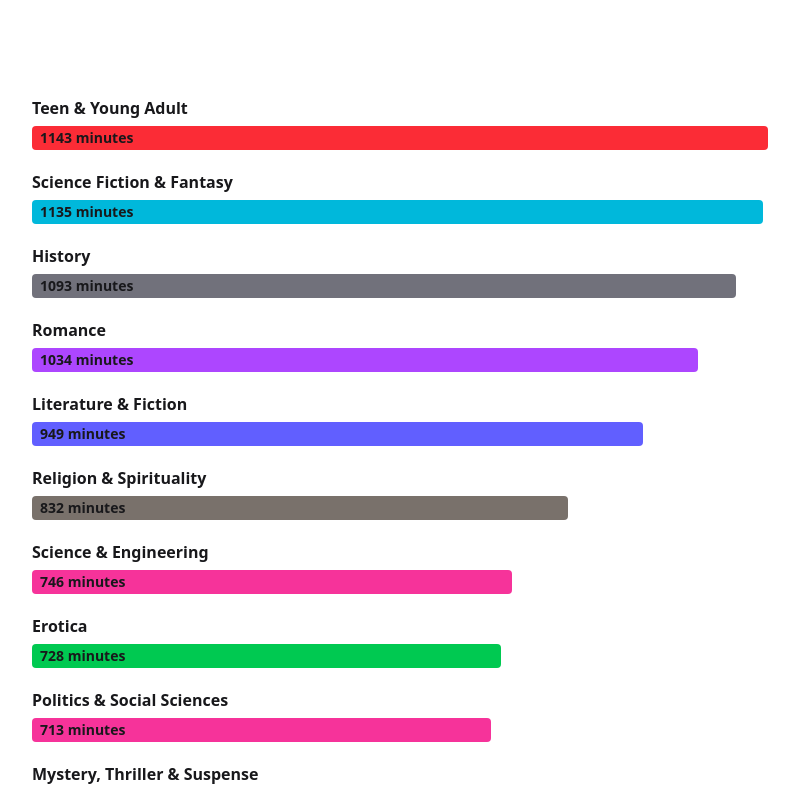
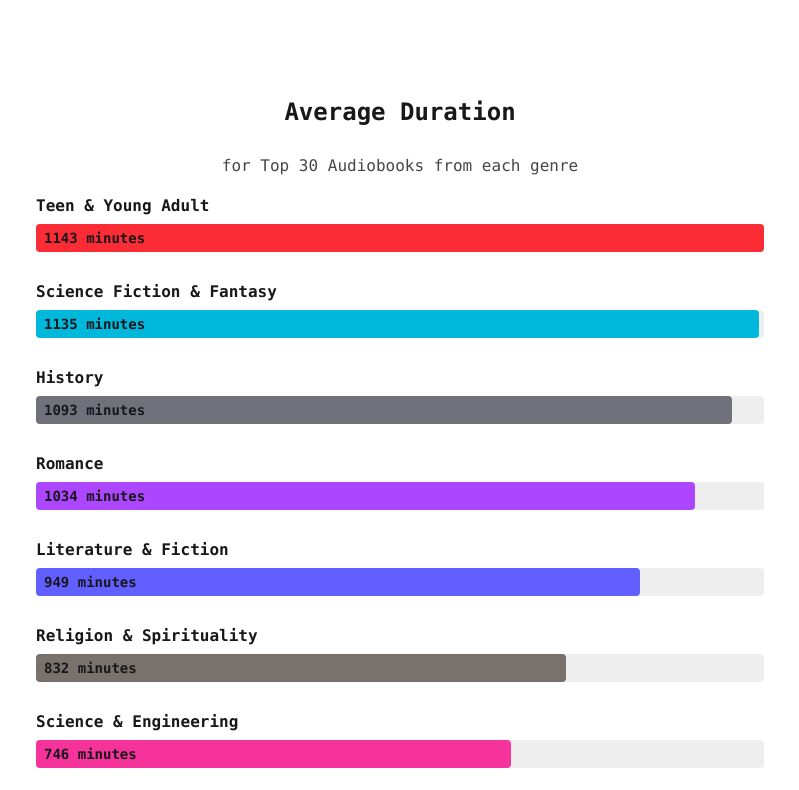
Before and after one commit to iaseth/data-is-beautiful, a SvelteKit app in the folder sv-master/: page /audible in a window 1280 px wide. Shown: the top 790 px of the page, without its empty margins (240-1039 px from the left). Built offline with nearby package versions, Linux system fonts and the light colour scheme.

Commit message:
Added a BookCategory component

```diff
--- a/sv-master/src/routes/audible/+page.svelte
+++ b/sv-master/src/routes/audible/+page.svelte
@@ -1,6 +1,6 @@
 
 <script lang="ts">
-	import { getTailwindBgClass } from "./colors";
+	import BookCategory from "./BookCategory.svelte";
 	import { getCategories } from "./data";
 
 	const cats = getCategories();
@@ -11,15 +11,15 @@
 	<title>Audible Insights</title>
 </svelte:head>
 
-<section>
-	<section class="max-w-3xl mx-auto px-4 py-24 space-y-5">
+<section class="font-mono">
+	<section class="max-w-3xl mx-auto px-2 py-24">
+		<header class="prose text-center mx-auto">
+			<h2>Average Duration</h2>
+			<p>for Top 30 Audiobooks from each genre</p>
+		</header>
+
 		{#each cats as cat}
-			<div class="">
-				<h4 class="font-bold mb-1.5">{cat.title}</h4>
-				<div class={["px-2 py-0.5 rounded", getTailwindBgClass(cat.title)]} style:width={`${100*(cat.average??0)/max}%`}>
-					<p class="text-sm font-bold">{cat.average} minutes</p>
-				</div>
-			</div>
+			<BookCategory {cat} {max} />
 		{/each}
 	</section>
 </section>
--- /dev/null
+++ b/sv-master/src/routes/audible/BookCategory.svelte
@@ -0,0 +1,21 @@
+
+<script lang="ts">
+	import { getTailwindBgClass } from "./colors";
+	import type { BookCategoryDS } from "./data";
+
+	interface Props {
+		cat: BookCategoryDS;
+		max: number,
+	}
+	let { cat, max }: Props = $props();
+</script>
+
+<div class="px-3 py-3.5 rounded duration-300 hover:bg-base-200">
+	<h4 class="font-bold mb-1.5">{cat.title}</h4>
+
+	<div class="bg-base-300 rounded">
+		<div class={["px-2 py-1 rounded", getTailwindBgClass(cat.title)]} style:width={`${100*(cat.average??0)/max}%`}>
+			<p class="text-sm font-bold">{cat.average} minutes</p>
+		</div>
+	</div>
+</div>
--- a/sv-master/src/routes/audible/data.ts
+++ b/sv-master/src/routes/audible/data.ts
@@ -1,6 +1,6 @@
 import masterJson from './master.json';
 
-interface CategoryDS {
+export interface BookCategoryDS {
 	data: {
 		bestsellers: {
 			asin: string;
@@ -34,8 +34,8 @@ interface CategoryDS {
 	average?: number;
 };
 
-export function getCategories(): CategoryDS[] {
-	const categories: CategoryDS[] = masterJson.categories;
+export function getCategories(): BookCategoryDS[] {
+	const categories: BookCategoryDS[] = masterJson.categories;
 	for (const cat of categories) {
 		const total = cat.data.bestsellers.reduce((t, a) => t + a.minutes, 0);
 		cat.average = Math.floor(total / cat.data.bestsellers.length);
```
